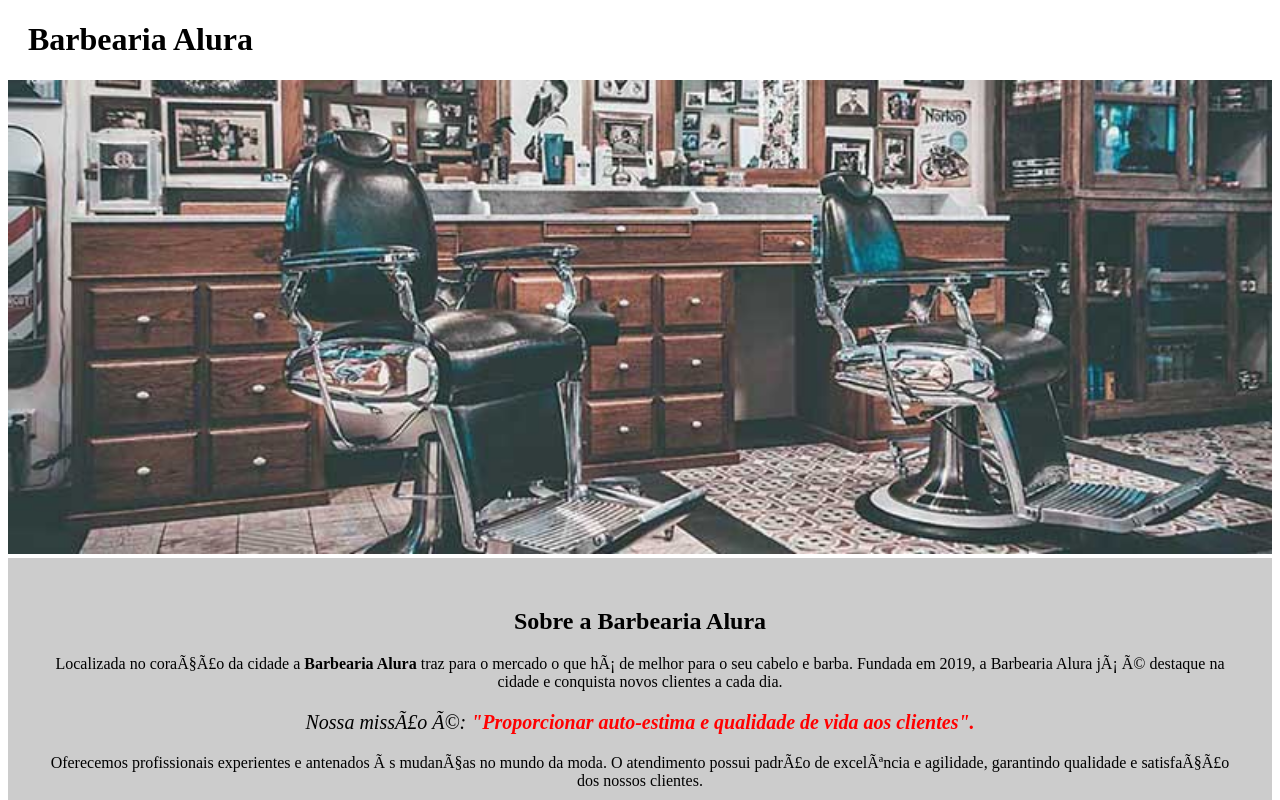
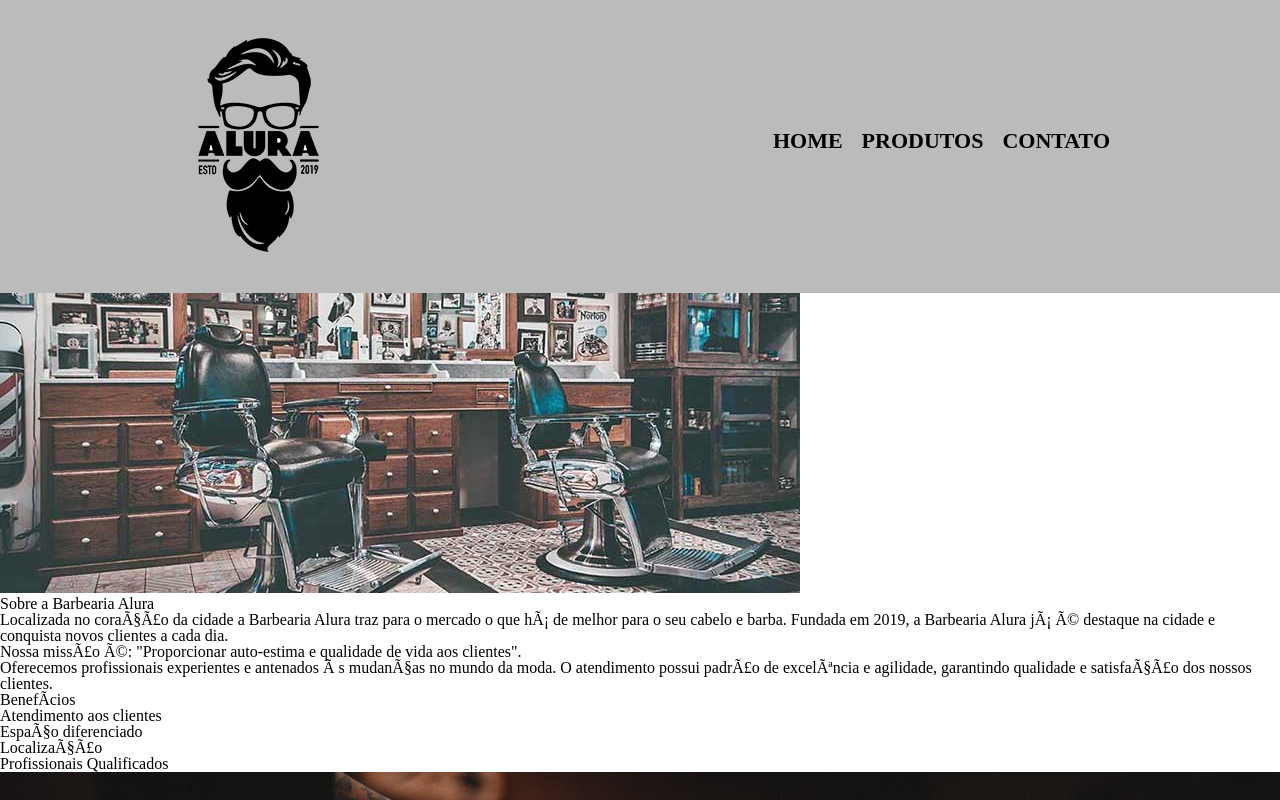
Before and after one commit to thaigalhaes/Barbearia-Alura, a plain HTML site: page index.html in a window 1280 px wide. Shown: the top 800 px of the page. Drawn offline with Linux system fonts and the light colour scheme.

Commit message:
header e footer

```diff
--- a/index.html
+++ b/index.html
@@ -4,13 +4,29 @@
 <head>
     <neta charset="UTF-8">
         <title>Barbearia Alura</title>
-        <link rel="stylesheet" href="style-home.css">
+        <link rel="stylesheet" href="reset.css">
+        <link rel="stylesheet" href="style.css">
 </head>
 
 <body>
     <header>
-        <h1 class="titulo-principal">Barbearia Alura</h1>
+        <div class="caixa">
+            <h1>
+                <img src="logo.png">
+            </h1>
+
+            <nav>
+                <ul>
+                    <li><a href="index.html">Home</a></li>
+                    <li><a href="produtos.html">Produtos</a></li>
+                    <li><a href="contato.html">Contato</a></li>
+                </ul>
+            </nav>
+        </div>
+
+
     </header>
+
     <img id="banner" src="banner.jpg">
     <div class="principal">
         <h2 class="titulo-centralizado">Sobre a Barbearia Alura</h2>
@@ -39,6 +55,13 @@
         <img src="beneficios.jpg" class="imagembeneficios">
     </div>
 
+    <footer>
+        <img src="logo-branco.png">
+        <p class="copyright">
+            &copy; Copyright Barbearia Alura - 2022
+        </p>
+    </footer>
+
 </body>
 
 </html>
```
